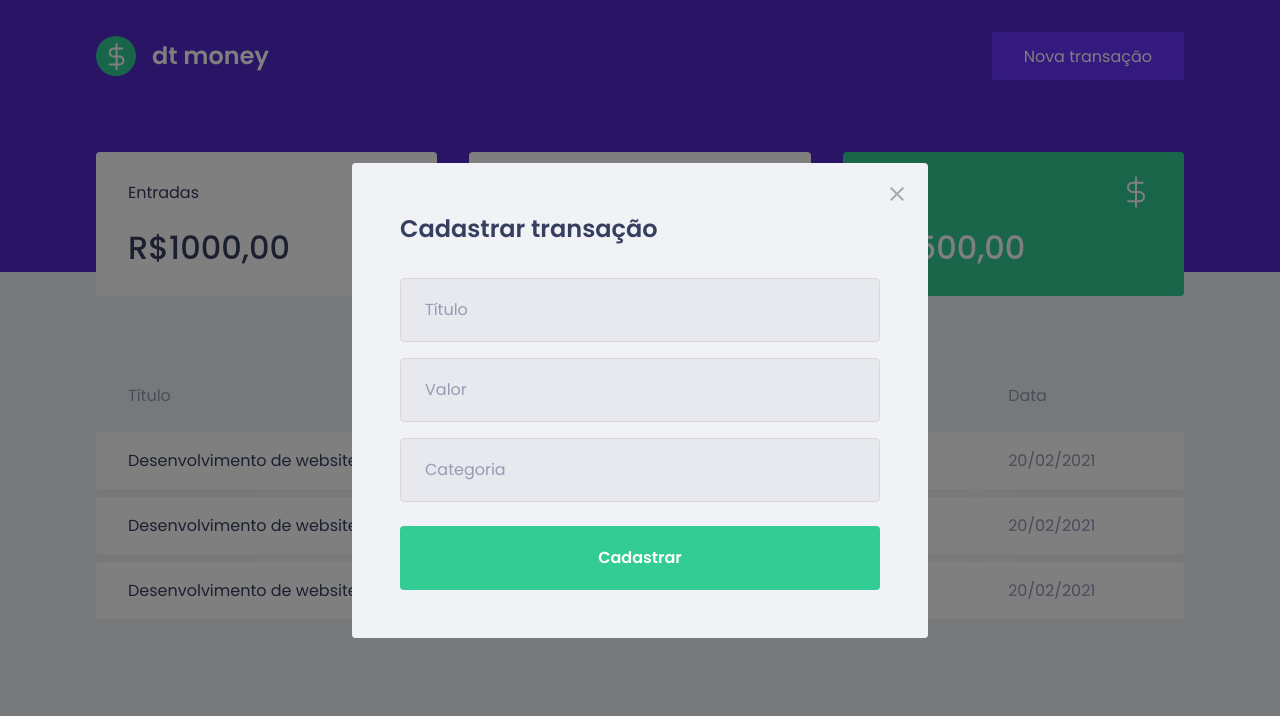
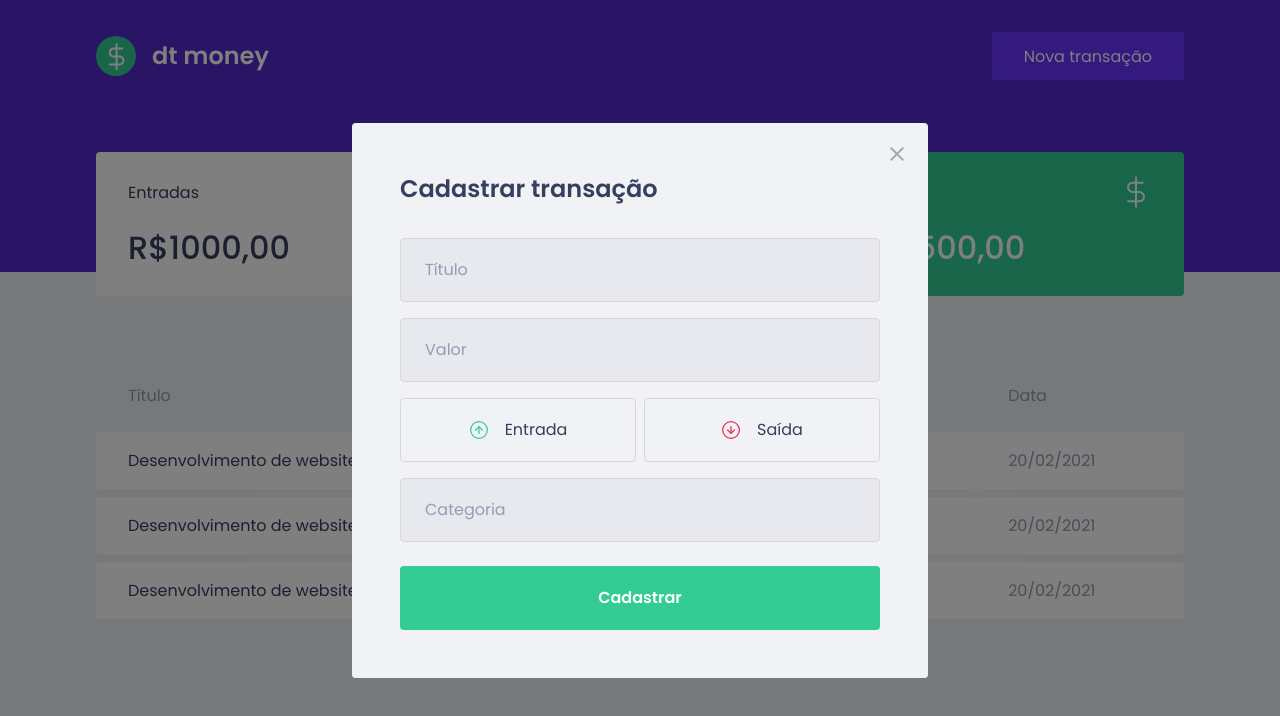
Before and after one commit to birnayt/dtmoney, a React (Create React App) app: page / in a window 1280 px wide. Both pictures are taken after a click on the button "Nova transação". Shown: the top 716 px of the page. Built offline with nearby package versions, Linux system fonts and the light colour scheme; no server answers; what miragejs would draw is missing.

Commit message:
feat: style TransactionType button

```diff
--- a/src/components/NewTransactionModal/index.tsx
+++ b/src/components/NewTransactionModal/index.tsx
@@ -1,6 +1,8 @@
 import Modal from 'react-modal';
 
 import closeImg from '../../assets/close.svg';
+import incomeImg from '../../assets/income.svg';
+import outcomeImg from '../../assets/outcome.svg';
 
 import * as S from './styles';
 
@@ -39,6 +41,21 @@
          placeholder="Valor"
         />
 
+        <S.TransactionTypeContainer>
+          <button
+            type="button"
+          >
+            <img src={incomeImg} alt="Entrada" />
+            <span>Entrada</span>
+          </button>
+          <button
+            type="button"
+          >
+            <img src={outcomeImg} alt="Saída" />
+            <span>Saída</span>
+          </button>
+        </S.TransactionTypeContainer>
+
         <input
          placeholder="Categoria"
         />
--- a/src/components/NewTransactionModal/styles.ts
+++ b/src/components/NewTransactionModal/styles.ts
@@ -1,4 +1,5 @@
 import styled from "styled-components";
+import { darken } from 'polished';
 
 export const Container = styled.div`
   h2 {
@@ -47,3 +48,40 @@
     }
   }
 `;
+
+export const TransactionTypeContainer = styled.div`
+  margin: 1rem 0;
+  display: grid;
+  grid-template-columns: 1fr 1fr;
+  gap: 0.5rem;
+
+  button {
+    height: 4rem;
+    border: 1px solid #D7D7D7;
+    border-radius: 0.25rem;
+
+    background: transparent;
+
+    display: flex;
+    align-items: center;
+    justify-content: center;
+
+    transition: border-color 0.2s;
+
+    &:hover {
+      border-color: ${darken(0.1, '#D7D7D7')}
+    }
+
+    img {
+      width: 20px;
+      height: 20px;
+    }
+
+    span {
+      display: inline-block;
+      margin-left: 1rem;
+      font-size: 1rem;
+      color: var(--text-title);
+    }
+  }
+`
```
